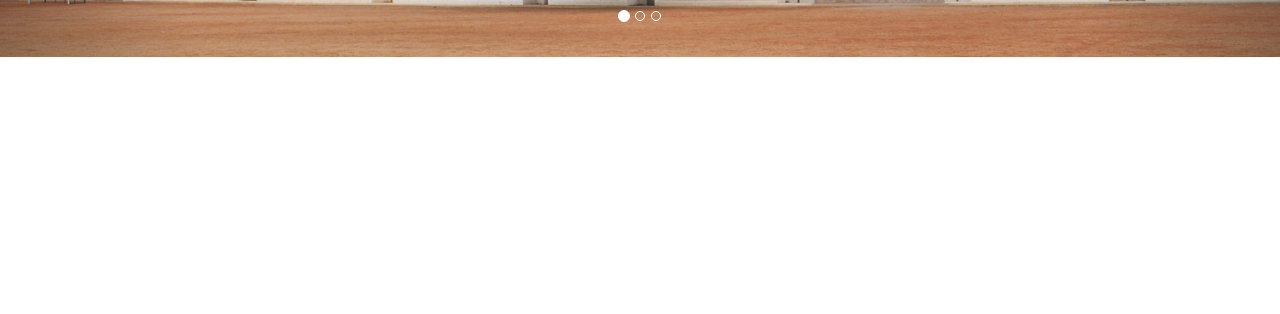
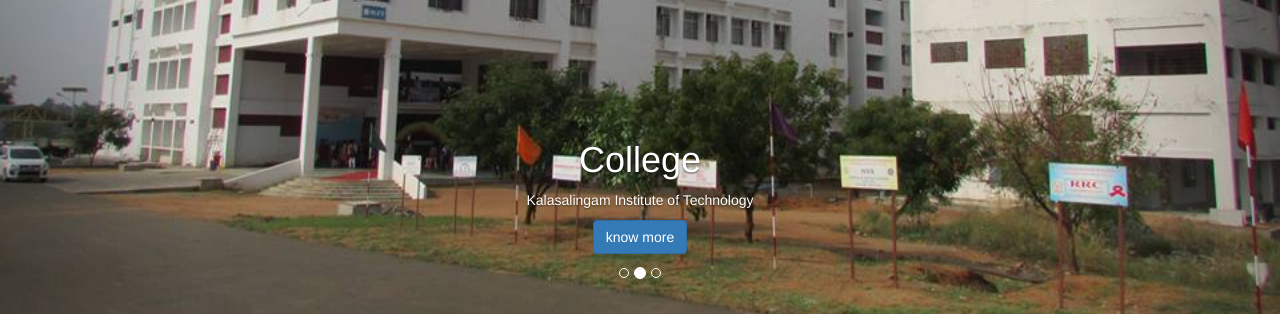
Before and after one commit to lakshmipriya04/testing, a plain HTML site: page portfolio.html in a window 1280 px wide. Shown: the part 720-1034 px from the top of the page. Before the commit the page ends 800 px from the top, so only its background shows below. Drawn offline with nearby package versions, Linux system fonts and the light colour scheme.

Commit message:
bootstrap

```diff
--- a/css/portfolio.css
+++ b/css/portfolio.css
@@ -1,7 +1,21 @@
+.carousel-caption
+{ z-index:10;
+}
 .intro{
 padding: 70px 100px 100px 100px;
     color: black;
     font-weight:300;
+}
+.carousel-inner > .item > img{
+    position: absolute;
+    top:50 px;
+    left:0;
+    min-width: 100%;
+    height: auto;
+}
+.carousel-inner > .item
+{
+    height: 500px;
 }
 .tpad
 {
@@ -19,3 +33,10 @@
 .bar a:active{
            color: darkviolet;
        }
+@media(min-width: 768px)
+{
+    .carousel-inner > .item
+{
+    height: 700px;
+}
+}
--- a/portfolio.html
+++ b/portfolio.html
@@ -87,5 +87,11 @@
     <script src="https://ajax.googleapis.com/ajax/libs/jquery/1.12.4/jquery.min.js"></script>
     <!-- Include all compiled plugins (below), or include individual files as needed -->
     <script src="js/bootstrap.min.js"></script>
+      <script>
+      $(function()
+        {
+      $('.carousel').carousel({
+      interval:4000});
+      })</script>
   </body>
 </html>
```
